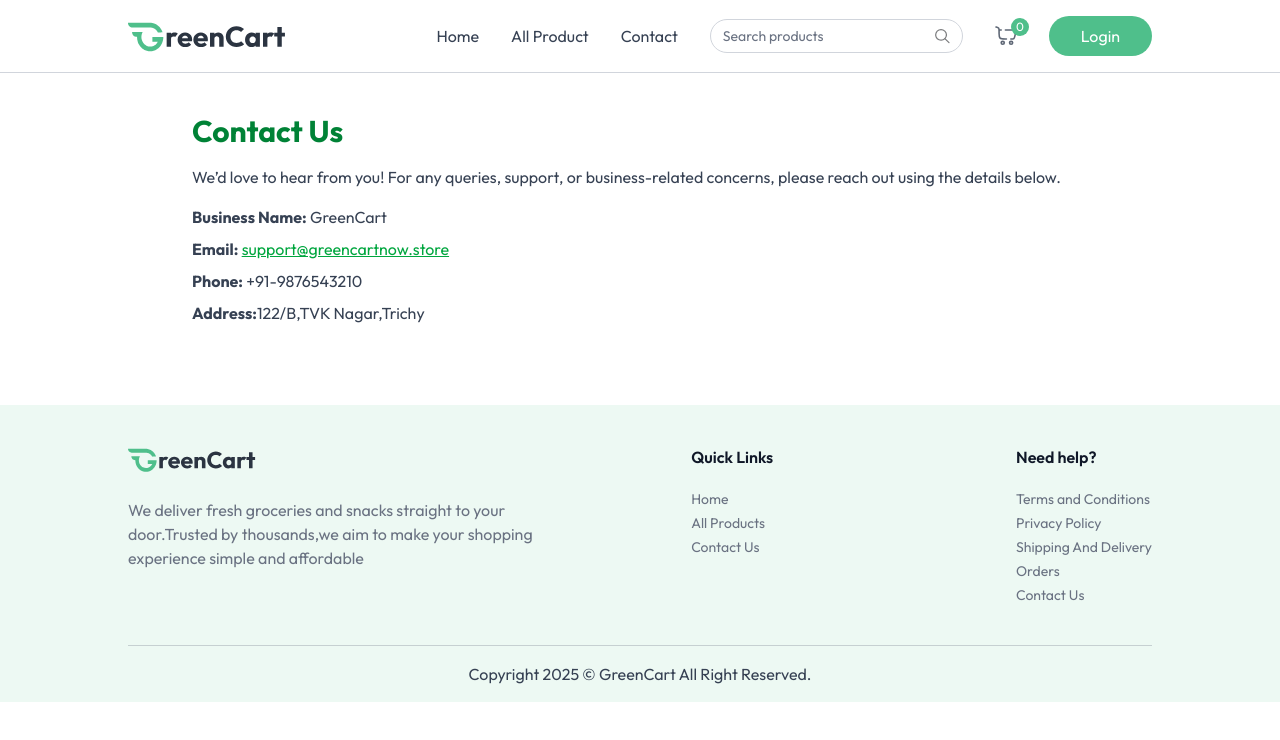
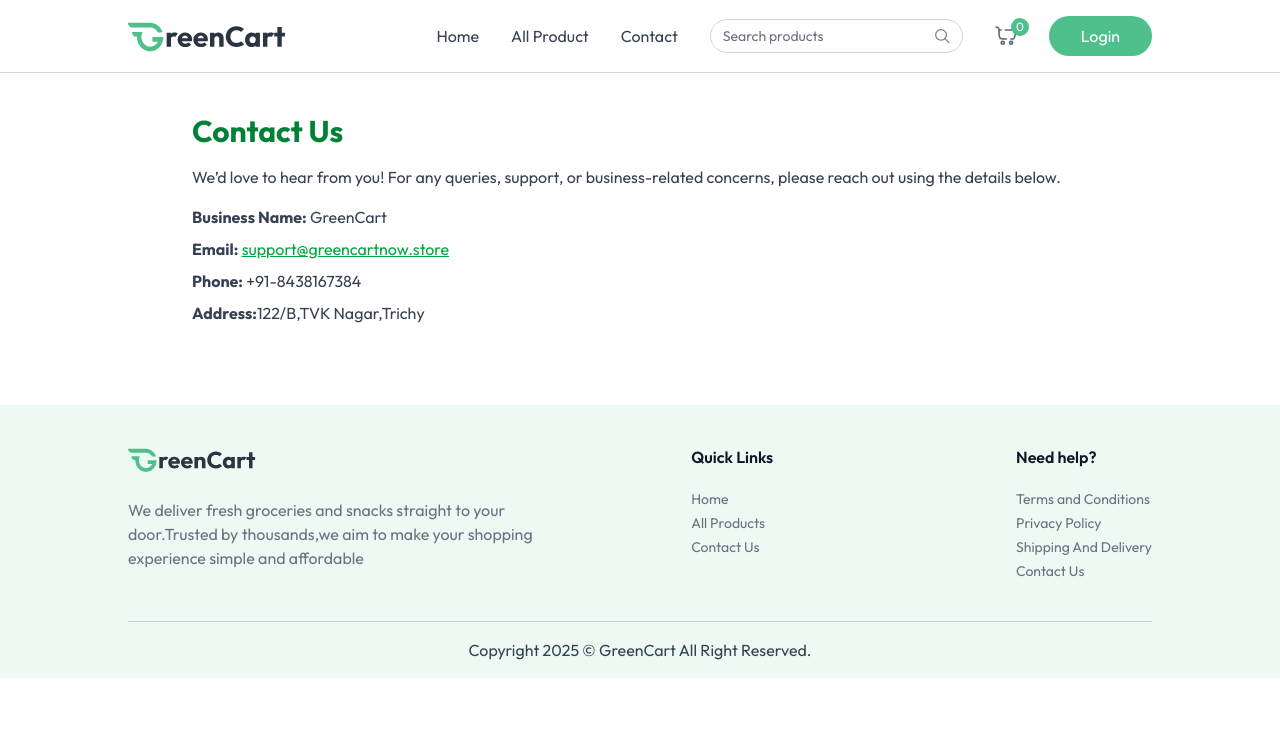
Before and after one commit to syedthedev/mern-green-cart-app, a React (Vite) app in the folder Client/: page /contact-us in a window 1280 px wide. Shown: the top 740 px of the page. Built offline with nearby package versions, Linux system fonts and the light colour scheme; no server answers.

Commit message:
Updates Added

```diff
--- a/Client/src/Components/Footer.jsx
+++ b/Client/src/Components/Footer.jsx
@@ -18,7 +18,7 @@
                             <ul className="text-sm space-y-1">
                                 {section.links.map((link, i) => (
                                     <li key={i}>
-                                        <NavLink to={link.url} className="hover:underline transition">{link.text}</NavLink>
+                                        <NavLink to={link.url} onClick={() => window.scrollTo(0, 0)}  className="hover:underline transition">{link.text}</NavLink>
                                     </li>
                                 ))}
                             </ul>
--- a/Client/src/Components/Policies/ContactUs.jsx
+++ b/Client/src/Components/Policies/ContactUs.jsx
@@ -10,7 +10,7 @@
       <div className="space-y-2">
         <p><b>Business Name:</b> GreenCart</p>
         <p><b>Email:</b> <a href="mailto:support@greencartnow.store" className="text-green-600 underline">support@greencartnow.store</a></p>
-        <p><b>Phone:</b> +91-9876543210</p>
+        <p><b>Phone:</b> +91-8438167384</p>
         <p><b>Address:</b>122/B,TVK Nagar,Trichy</p>
       </div>
     </section>
--- a/Client/src/assets/assets.js
+++ b/Client/src/assets/assets.js
@@ -160,7 +160,6 @@
       { text: "Terms and Conditions", url: "/terms-and-conditions" },
       { text: "Privacy Policy", url: "/privacy-policy" },
       { text: "Shipping And Delivery", url: "/shipping-delivery" },
-      { text: "Orders", url: "/my-orders" },
       { text: "Contact Us", url: "/contact-us" },
     ],
   },
```
